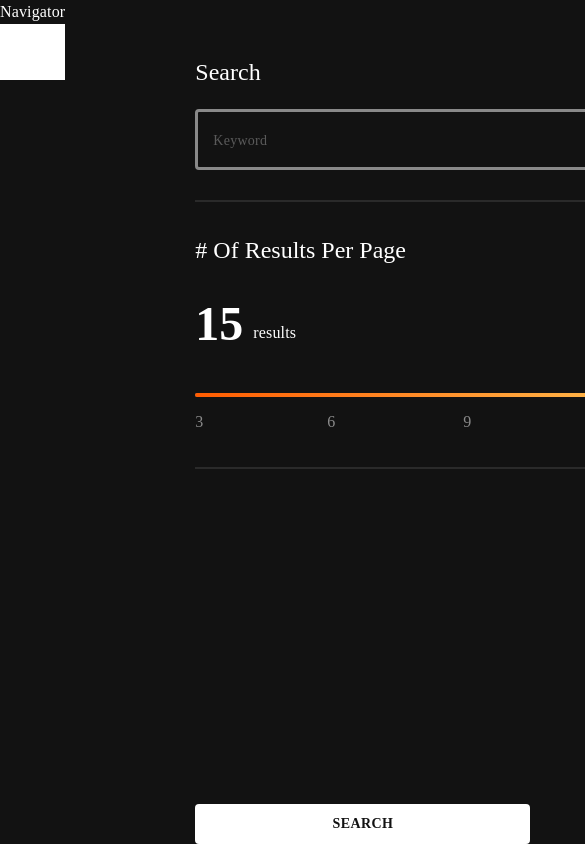
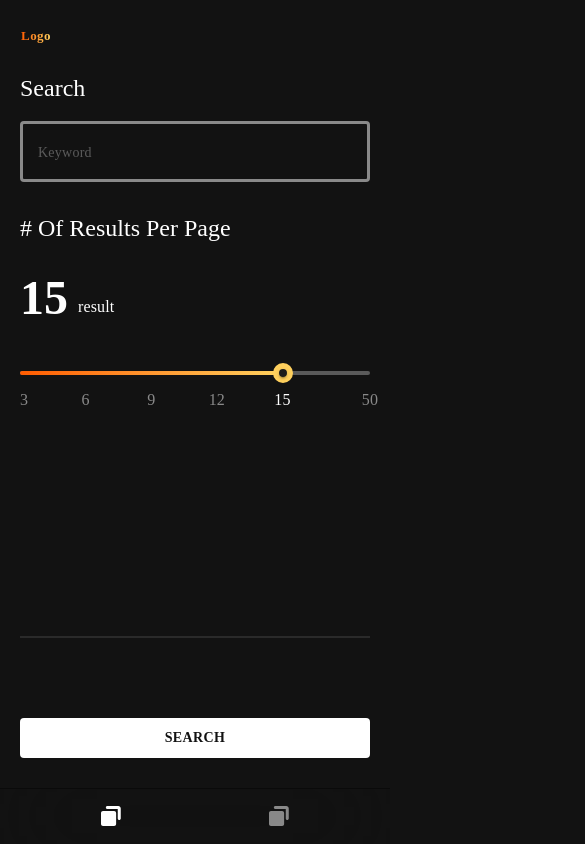
Before and after one commit to owlran/fatbull, a React (Create React App) app: page / in a window 390 px wide. Shown: the top 844 px of the page, 585 px wide, since content can reach past the window. Built offline with nearby package versions, Linux system fonts and the light colour scheme.

Commit message:
add home page mobile version

```diff
--- a/src/components/Button.tsx
+++ b/src/components/Button.tsx
@@ -64,15 +64,22 @@ const buttonSxMap = {
 export default function ButtonSx({
   children,
   variant,
-  sx,
   ...restProps
 }: ButtonProps) {
   return (
     <Button
       {...restProps}
-      sx={{
-        ...(variant ? buttonSxMap[variant] : buttonSxMap.text),
-        ...sx,
+      sx={(theme) => {
+        const sxObj = variant ? buttonSxMap[variant] : buttonSxMap.text;
+        return {
+          ...sxObj,
+          [theme.breakpoints.down("md")]: {
+            width: "100%",
+            "&:hover": {
+              width: "100%",
+            },
+          },
+        };
       }}
     >
       {children}
--- a/src/layout/index.tsx
+++ b/src/layout/index.tsx
@@ -2,18 +2,47 @@ import { ReactNode } from "react";
 import { Box } from "@mui/material";
 
 import Navigator from "../pages/Home/components/Navigator";
+import Logo from "../pages/Home/components/Logo";
 
 const Layout = ({ children }: { children: ReactNode }) => {
   return (
     <Box
-      sx={{
+      sx={(theme) => ({
         display: "flex",
         justifyContent: "space-between",
         gap: "130px",
         maxHeight: "100vh",
-      }}
+        [theme.breakpoints.down("md")]: {
+          flexDirection: "column",
+          gap: 0,
+        },
+      })}
     >
-      <Navigator />
+      <Box
+        sx={(theme) => ({
+          display: "none",
+          [theme.breakpoints.down("md")]: {
+            display: "block",
+            pl: "21px",
+            pt: "28px",
+            pb: "27px",
+          },
+        })}
+      >
+        <Logo />
+      </Box>
+      <Box
+        sx={(theme) => ({
+          [theme.breakpoints.down("md")]: {
+            position: "fixed",
+            bottom: 0,
+            left: 0,
+            right: 0,
+          },
+        })}
+      >
+        <Navigator />
+      </Box>
       <Box sx={{ flex: 1 }}>{children}</Box>
     </Box>
   );
--- a/src/pages/Home/components/BottomNavigator.tsx
+++ b/src/pages/Home/components/BottomNavigator.tsx
@@ -1,10 +1,44 @@
+import { useState } from "react";
+import HomeIcon from "../../../icons/Home";
+import { useNavigate, useMatch } from "react-router-dom";
+
 import {
   BottomNavigation as MuiBottomNavigation,
   BottomNavigationProps,
+  BottomNavigationAction,
 } from "@mui/material";
 
 const BottomNavigator = (props: BottomNavigationProps) => {
-  return <MuiBottomNavigation {...props} />;
+  const navigate = useNavigate();
+  const match = useMatch("/*");
+  // path: home -> '/', tags: /tags
+  const path = match?.pathname;
+
+  const [value, setValue] = useState(path === "/" ? 0 : 1);
+  console.log({ value });
+  return (
+    <MuiBottomNavigation
+      {...props}
+      showLabels
+      value={value}
+      onChange={(event, newValue) => {
+        setValue(newValue);
+        if (newValue === 0) {
+          navigate("/");
+        } else {
+          navigate("/tags");
+        }
+      }}
+      sx={{
+        background: "rgba(24, 24, 24, 0.2)",
+        boxShadow: "inset 0px 0.5px 0px rgba(0, 0, 0, 0.8)",
+        backdropFilter: "blur(54.3656px)",
+      }}
+    >
+      <BottomNavigationAction icon={<HomeIcon />} />
+      <BottomNavigationAction icon={<HomeIcon />} />
+    </MuiBottomNavigation>
+  );
 };
 
 export default BottomNavigator;
--- a/src/pages/Home/components/Logo.tsx
+++ b/src/pages/Home/components/Logo.tsx
@@ -3,13 +3,18 @@ import { Box, Typography } from "@mui/material";
 const Logo = () => {
   return (
     <Box
-      sx={{
+      sx={(theme) => ({
         width: "80px",
         height: "80px",
         display: "flex",
         alignItems: "center",
         justifyContent: "center",
-      }}
+        [theme.breakpoints.down("md")]: {
+          width: "auto",
+          height: "auto",
+          justifyContent: "flex-start",
+        },
+      })}
     >
       <Typography
         sx={{
--- a/src/pages/Home/components/Navigator.tsx
+++ b/src/pages/Home/components/Navigator.tsx
@@ -5,14 +5,12 @@ import BottomNavigator from "./BottomNavigator";
 
 const Navigator = () => {
   const theme = useTheme();
-  const showButtomNavigator = useMediaQuery(theme.breakpoints.down("md"));
-  console.log({ showButtomNavigator });
+  const matchMd = useMediaQuery(theme.breakpoints.down("md"));
 
   return (
     <Box>
-      <Box>Navigator</Box>
       <Box>
-        {showButtomNavigator ? (
+        {matchMd ? (
           <BottomNavigator />
         ) : (
           <Drawer variant="permanent">123</Drawer>
--- a/src/pages/Home/index.tsx
+++ b/src/pages/Home/index.tsx
@@ -49,18 +49,47 @@ const Home = () => {
 
   return (
     <Box
-      sx={{
+      sx={(theme) => ({
         display: "flex",
         justifyContent: "space-between",
         gap: "130px",
         height: "100%",
-      }}
+        [theme.breakpoints.down("md")]: {
+          width: "100%",
+        },
+      })}
     >
       {/* <Navigator /> */}
-      <Box sx={{ flex: 1, marginTop: "54px" }}>
-        <Box sx={{ width: "725px", height: "100%", position: "relative" }}>
+      <Box
+        sx={(theme) => ({
+          flex: 1,
+          marginTop: "54px",
+          [theme.breakpoints.down("md")]: {
+            mt: 0,
+          },
+        })}
+      >
+        <Box
+          sx={(theme) => ({
+            width: "725px",
+            height: "100%",
+            position: "relative",
+            [theme.breakpoints.down("md")]: {
+              width: "100%",
+              padding: "0 20px",
+            },
+          })}
+        >
           <Typography variant="h5">Search</Typography>
-          <Box sx={{ marginTop: "20px" }}>
+          <Box
+            sx={(theme) => ({
+              mt: "20px",
+              [theme.breakpoints.down("md")]: {
+                mt: "16px",
+                width: "100%",
+              },
+            })}
+          >
             <TextField
               fullWidth
               placeholder="Keyword"
@@ -69,14 +98,33 @@ const Home = () => {
             />
           </Box>
           <Divider
-            sx={{
+            sx={(theme) => ({
               ...dividerSx,
-            }}
+              [theme.breakpoints.down("md")]: {
+                display: "none",
+              },
+            })}
           />
-          <Box sx={{ marginTop: "30px" }}>
+          <Box
+            sx={(theme) => ({
+              mt: "30px",
+              [theme.breakpoints.down("md")]: {
+                mt: "28px",
+              },
+            })}
+          >
             <Typography variant="h5"># of results per page</Typography>
           </Box>
-          <Box sx={{ display: "flex", gap: "10px", mt: "20px" }}>
+          <Box
+            sx={(theme) => ({
+              display: "flex",
+              gap: "10px",
+              mt: "20px",
+              [theme.breakpoints.down("md")]: {
+                mt: "16px",
+              },
+            })}
+          >
             <Typography
               variant="h3"
               sx={{
@@ -89,10 +137,17 @@ const Home = () => {
               variant="subtitle1"
               sx={{ alignSelf: "flex-end", marginBottom: "15px" }}
             >
-              results
+              result
             </Typography>
           </Box>
-          <Box sx={{ marginTop: "20px" }}>
+          <Box
+            sx={(theme) => ({
+              mt: "20px",
+              [theme.breakpoints.down("md")]: {
+                mt: "24px",
+              },
+            })}
+          >
             <Slider
               min={marks?.[0]?.value}
               max={marks?.[marks.length - 1]?.value}
@@ -110,15 +165,23 @@ const Home = () => {
             />
           </Box>
           <Divider
-            sx={{
+            sx={(theme) => ({
               ...dividerSx,
-            }}
+              [theme.breakpoints.down("md")]: {
+                mt: "221px",
+              },
+            })}
           />
           <Box
-            sx={{
+            sx={(theme) => ({
               position: "relative",
               top: "335px",
-            }}
+              [theme.breakpoints.down("md")]: {
+                width: "100%",
+                position: "static",
+                mt: "80px",
+              },
+            })}
           >
             <Button onClick={handleSearch}>
               <Typography variant="button">Search</Typography>
```
